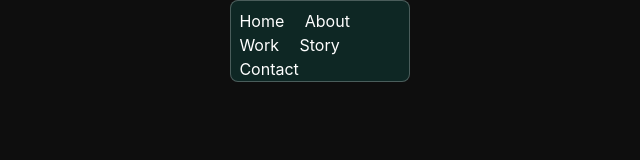
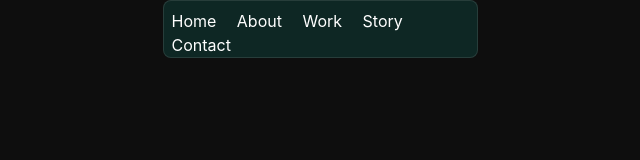
Before and after one commit to Eveeifyeve/Website, an Astro site: page / in a window 1280 px wide. Shown: the whole page, without its empty margins (320-960 px from the left). Built offline with nearby package versions, Linux system fonts and the light colour scheme; Astro itself is replaced by a stand-in of ours.

Commit message:
fix: nav bar

```diff
--- a/src/components/header.astro
+++ b/src/components/header.astro
@@ -1,9 +1,5 @@
----
-import Lanyard from "./lanyard.svelte";
----
-
 <nav
-  class="justify-center flex-col sm:flex-row border border-white border-opacity-25 bg-teal-500 bg-opacity-15 pt-2 mx-auto rounded-lg w-[14%]"
+  class="justify-center flex-col sm:flex-row border border-white border-opacity-10 bg-teal-500 bg-opacity-15 pt-2 mx-auto rounded-lg w-[315px]"
 >
   <a href="/" class="mx-2 text-white">Home</a>
   <a href="#About" class="mx-2 text-white">About</a>
```
